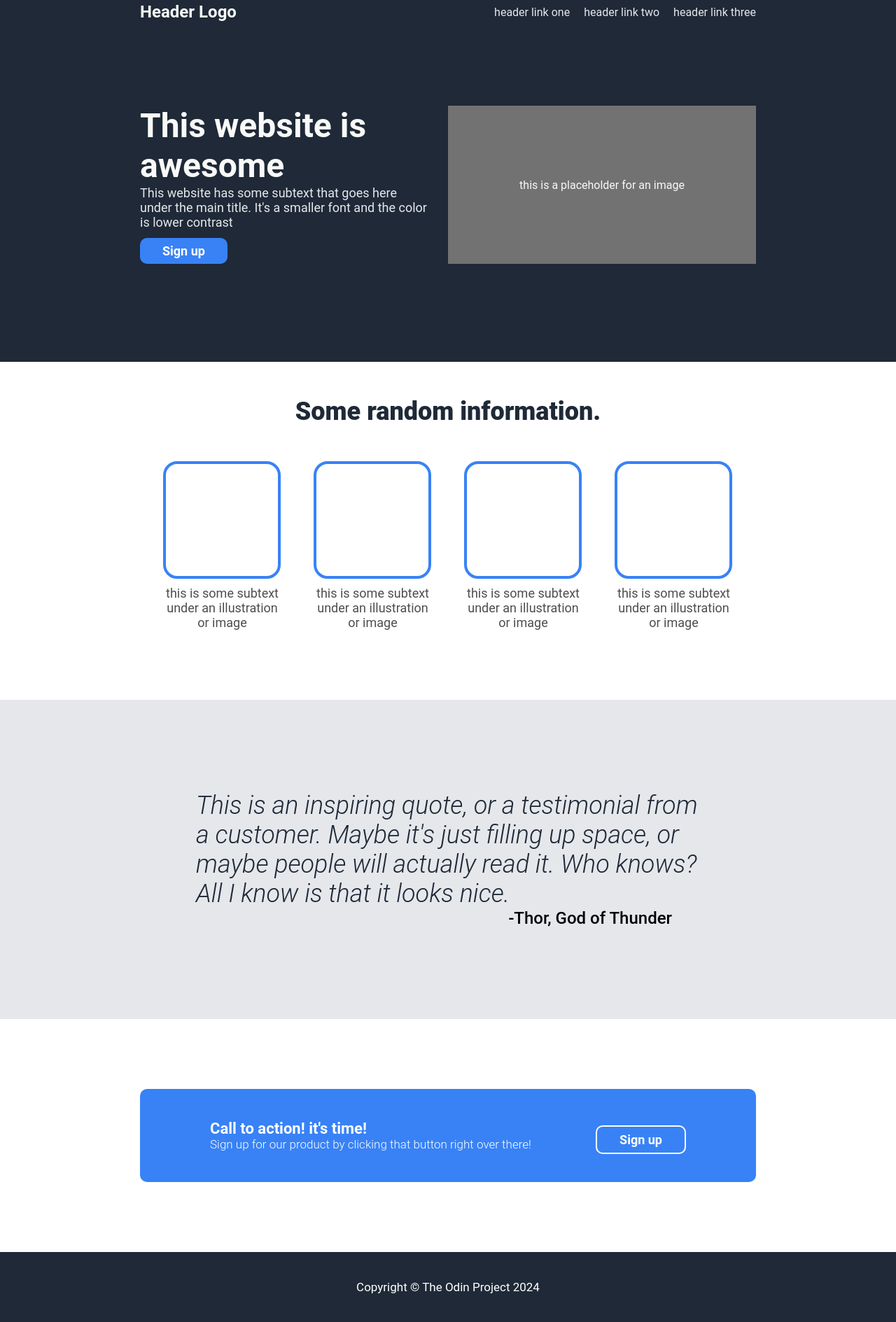
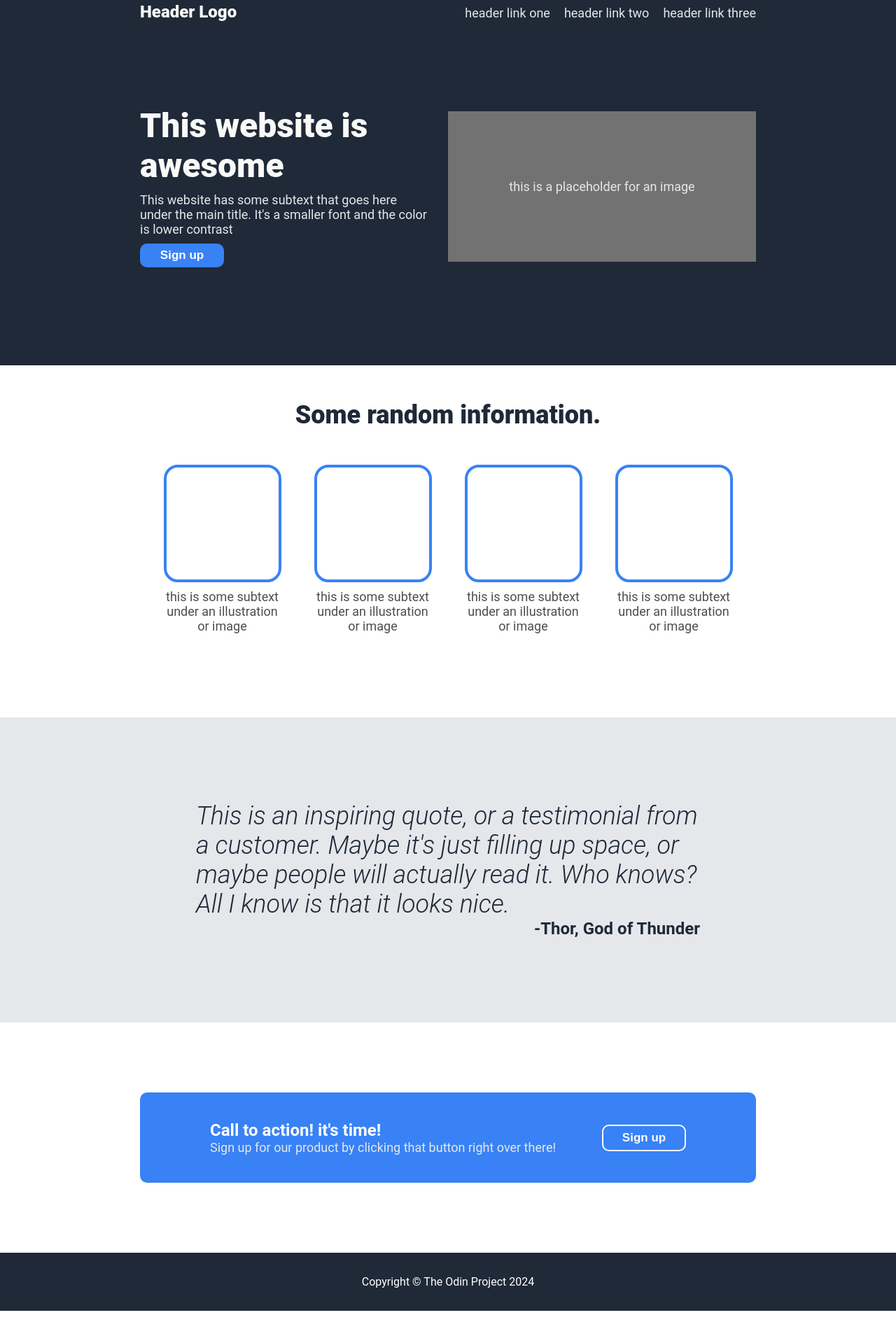
Before and after one commit to FacundoGiuliano/odin-landing-page, a plain HTML site: page index.html in a window 1280 px wide. Shown: the part 17-1906 px from the top of the page at 70% size. Drawn offline with Linux system fonts and the light colour scheme.

Commit message:
finished

```diff
--- a/index.html
+++ b/index.html
@@ -5,72 +5,76 @@
     <meta charset="UTF-8">
     <meta name="viewport" content="width=device-width, initial-scale=1.0">
     <link rel="stylesheet" href="style.css">
-    <title>Document</title>
+    <title>Landing Page</title>
 </head>
 
 <body>
-    <div class="hero">
-        <div class="header">
-            <ul>
-                <li id="header-logo">Header Logo</li>
+
+    <header>
+        <ul class="nav">
+            <li id="header-logo"><a id="header-logo" href="#">Header Logo</a></li>
             <li><a href="#">header link one</a></li>
             <li><a href="#">header link two</a></li>
             <li><a href="#">header link three</a></li>
         </ul>
-        </div>
-        <div class="text">
-            <div class="main">
-                <p class="text-main">This website is awesome</p>
-                <div class="secondary">
-                    <p class="text-secondary">This website has some subtext that goes here under the main title. It's a
+        <div class="welcome">
+            <div class="left">
+                <h1 class="hero">This website is awesome</h1>
+                <p class="secondary">This website has some subtext that goes here under the main title. It's a
                     smaller
                     font and the color is lower contrast</p>
-                </div>
                 <button class="button-1">Sign up</button>
             </div>
-            <div class="img">
-                <p>this is a placeholder for an image</p>
+            <div class="right">
+                <div class="placeholder">
+                    <p class="secondary">this is a placeholder for an image</p>
                 </div>
             </div>
         </div>
+    </header>
+
     <div class="information">
-        <p class="information-p">Some random information.</p>
+        <h2>Some random information.</h2>
         <div class="container">
-            <div class="image-1">
-                <div class="image"></div>
-                <p class="descript">this is some subtext under an illustration or image</p>
+            <div class="card">
+                <div class="square"></div>
+                <p>this is some subtext under an illustration or image</p>
             </div>
-            <div class="image-1">
-                <div class="image"></div>
-                <p class="descript">this is some subtext under an illustration or image</p>
+            <div class="card">
+                <div class="square"></div>
+                <p>this is some subtext under an illustration or image</p>
             </div>
-            <div class="image-1">
-                <div class="image"></div>
-                <p class="descript">this is some subtext under an illustration or image</p>
+            <div class="card">
+                <div class="square"></div>
+                <p>this is some subtext under an illustration or image</p>
             </div>
-            <div class="image-1">
-                <div class="image"></div>
-                <p class="descript">this is some subtext under an illustration or image</p>
+            <div class="card">
+                <div class="square"></div>
+                <p>this is some subtext under an illustration or image</p>
             </div>
         </div>
     </div>
+
     <div class="quote">
-        <p class="quote-p">This is an inspiring quote, or a testimonial from a customer.
+        <em>This is an inspiring quote, or a testimonial from a customer.
             Maybe it's just filling up space, or maybe people will actually read it.
-            Who knows? All I know is that it looks nice.
-        </p>
-        <p class="quote-p2">-Thor, God of Thunder</p>
+            Who knows? All I know is that it looks nice.</em>
+        <p>-Thor, God of Thunder</p>
     </div>
+
     <div class="action">
-        <div class="action-p">
-            <p class="action-p1">Call to action! it's time!</p>
-            <p class="action-p2">Sign up for our product by clicking that button right over there!</p>
+        <div class="left">
+            <strong>Call to action! it's time!</strong>
+            <p class="secondary">Sign up for our product by clicking that button right over there!</p>
         </div>
-        <button class="button-2">Sign up</button>
+        <div class="right">
+            <button>Sign up</button>
         </div>
-    <div class="footer">
-        <p class="footer-p">Copyright &copy The Odin Project 2024</p>
     </div>
+
+    <footer>
+        Copyright &copy The Odin Project 2024
+    </footer>
 </body>
 
 </html>
--- a/style.css
+++ b/style.css
@@ -1,45 +1,28 @@
 * {
   margin: 0;
-    font-family: Roboto;
+  padding: 0;
 }
 
-.hero {
-    display: flex;
-    flex-direction: column;
-    justify-content: space-between;
+body {
+  font-family: 'Roboto', sans-serif;
+}
+
+header {
   background-color: #1f2937;
-    color: #f9faf8;
   padding: 20px 200px;
 }
 
-.header {
-    /* justify-content: space-between; */
-    /* display: flex;
-    flex-direction: row;
-    padding: 0;
-    margin: 0;
-    justify-content: space-evenly;
-    align-items: flex-end; */
-}
-
-.text {
+.nav {
   display: flex;
-    gap: 30px;
-    padding: 120px 0;
-}
-
-ul {
-    padding: 0;
-    margin: 0;
-    display: flex;
-    justify-content: flex-end;
-    align-items: center;
+  align-items: baseline;
   list-style: none;
   gap: 20px;
 }
 
+.secondary,
 a {
   text-decoration: none;
+  font-size: 18px;
   color: #E5E7EB;
 }
 
@@ -47,103 +30,121 @@ a {
   margin-right: auto;
   font-size: 24px;
   color: #F9FAF8;
-    font-weight: bold;
+  font-weight: 900;
 }
 
-.text-main {
-    flex-grow: 0;
-    flex-basis: 50%;
-    font-size: 48px;
-    font-weight: bold;
-    color: #F9FAF8;
+.welcome {
+  display: flex;
+  justify-content: center;
+  align-items: center;
+  gap: 30px;
+  padding: 120px 0;
 }
 
-.img {
+.welcome .left {
   display: flex;
-    flex-grow: 0;
-    flex-basis: 50%;
-    flex-shrink: 0;
-    background: rgb(114, 114, 114);
-    justify-content: center;
-    align-items: center;
-}
-
-.text-secondary {
-    font-size: 18px;
-    color: #E5E7EB;
-}
-
-.button-1 {
-    border-radius: 10px;
-    border: 0;
-    color: white;
-    background: #3882f6;
-    font-size: 18px;
-    padding: 8px 32px;
-    margin-top: 12px;
-    font-weight: bold;
-}
-
-.information {
-    text-align: center;
-    padding-bottom: 100px;
-}
-
-.information-p {
-    color: #1f2937;
-    font-size: 36px;
-    font-weight: 900;
-    padding: 50px;
-}
-
-.container {
-    /* padding: 80px; */
-    display: flex;
-    gap: 45px;
-    justify-content: center;
-}
-
-.image-1 {
-    display: flex;
-    max-width: 170px;
   flex-direction: column;
   gap: 10px;
 }
 
-.image {
+.welcome .right {
+  flex-shrink: 0;
+  width: 50%;
+}
+
+.hero {
+  font-size: 48px;
+  font-weight: 900;
+  color: #F9FAF8;
+}
+
+button {
+  border-radius: 10px;
+  color: white;
+  background: #3882f6;
+  font-size: 17px;
+  padding: 7px 1em;
+  width: 120px;
+  font-weight: bold;
+}
+
+.button-1 {
+  border: none;
+}
+
+.placeholder {
+  display: flex;
+  background: rgb(114, 114, 114);
+  justify-content: center;
+  align-items: center;
+  height: 215px;
+}
+
+.information {
+  display: flex;
+  flex-direction: column;
+  align-items: center;
+  gap: 50px;
+  padding: 50px;
+  margin-bottom: 70px;
+}
+
+
+.information h2 {
+  color: #1f2937;
+  font-size: 36px;
+  font-weight: 900;
+}
+
+.container {
+  display: flex;
+  align-items: center;
+  gap: 45px;
+  justify-content: center;
+  flex-wrap: wrap;
+}
+
+.card {
+  display: flex;
+  flex-direction: column;
+  align-items: center;
+  text-align: center;
+  max-width: 170px;
+  gap: 10px;
+}
+
+.square {
   border-radius: 20px;
   border: 4px solid #3882f6;
   width: 160px;
   height: 160px;
 }
 
-  .descript {
+.container p {
   color: rgb(78, 78, 78);
   font-size: 18px;
   font-weight: 400;
 }
 
 .quote {
-    background-color: #E5E7EB;
-    padding: 130px 280px;
   display: flex;
   flex-direction: column;
-    justify-content: space-between;
+  justify-content: center;
+  background-color: #E5E7EB;
+  padding: 120px 280px;
 }
 
-  .quote-p {
-    /* text-align: center; */
+.quote em {
   font-size: 36px;
-    font-style: italic;
   font-weight: 300;
   color: #1f2937;
 }
 
-  .quote-p2 {
-    text-align: right;
+.quote p {
+  align-self: flex-end;
   font-size: 24px;
-    font-weight: 500;
-    margin-right: 40px;
+  font-weight: bolder;
+  color: #1f2937;
 }
 
 .action {
@@ -157,31 +158,19 @@ a {
   align-items: center;
 }
 
-  .button-2 {
-    border-radius: 10px;
-    border: 2px solid white;
-    color: white;
-    background: #3882f6;
-    font-size: 18px;
-    padding: 8px 32px;
-    margin-top: 12px;
-    font-weight: bold;
+strong {
+  font-size: 24px;
 }
 
-  .action-p1 {
-    font-weight: bold;
-    font-size: 22px;
+.action button {
+  border: 2px solid white;
 }
 
-  .action-p2 {
-    font-size: 17px;
-    font-weight: 300;
-  }
-
-  .footer {
+footer {
   background-color: #1f2937;
   color: white;
-    font-size: 17px;
-    text-align: center;
-    padding: 40px;
+  display: flex;
+  justify-content: center;
+  align-items: center;
+  padding: 2em 0;
 }
```
Lines whose indentation alone changed are shown as unchanged.
